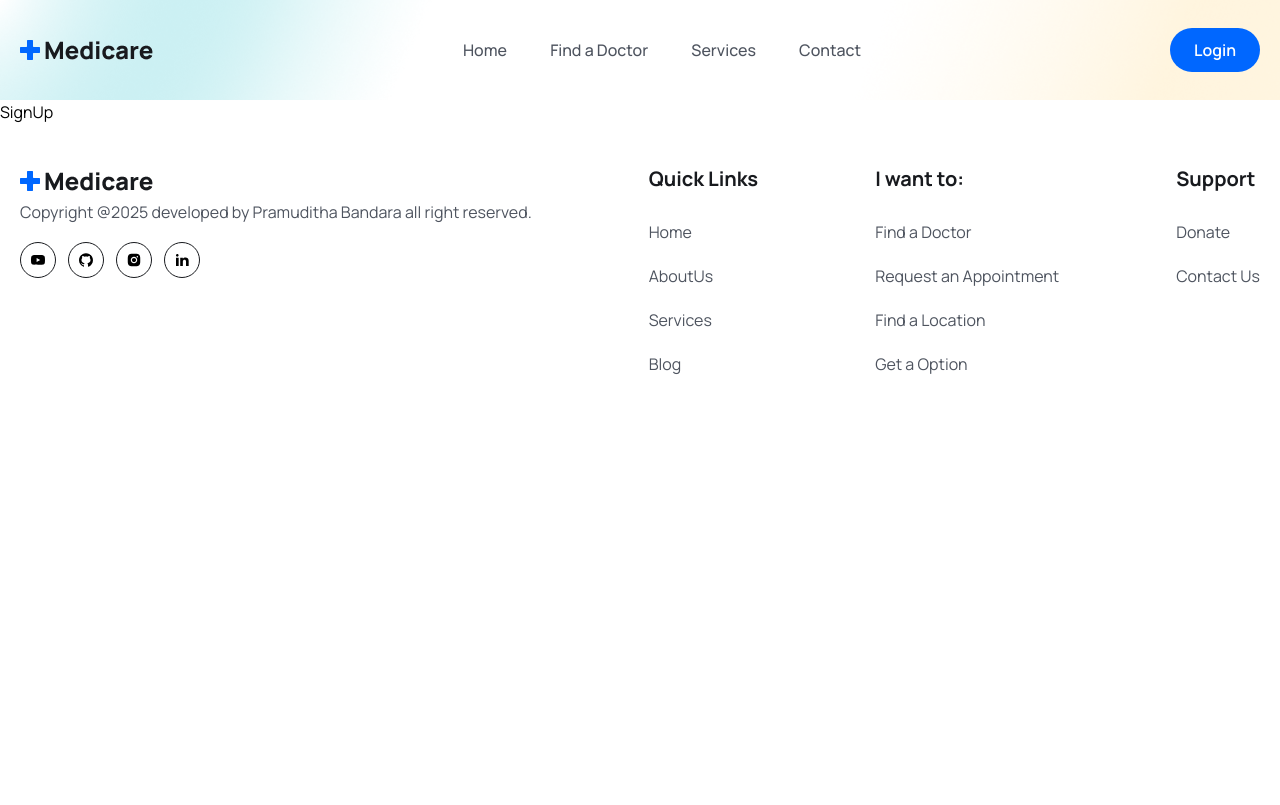
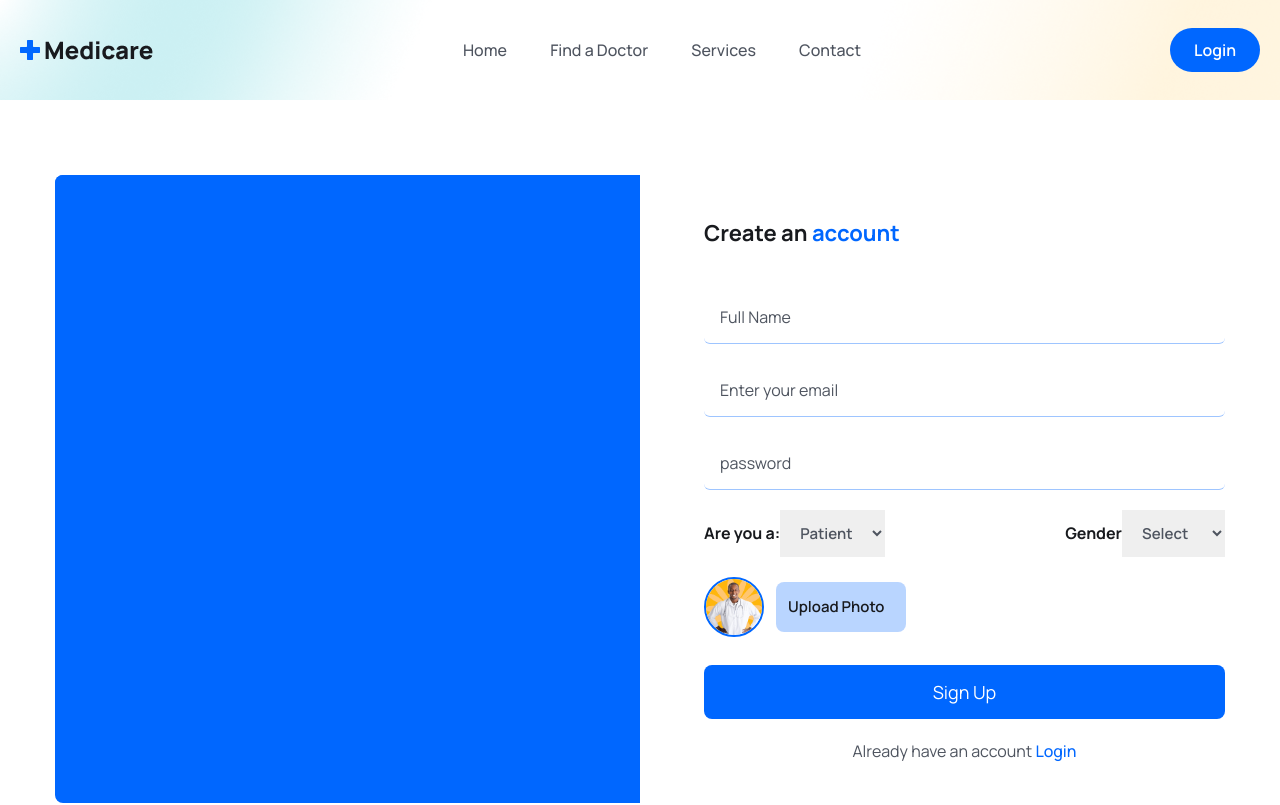
Before and after one commit to KMPKBandara/MediQ, a React (Vite) app in the folder frontend/: page /register in a window 1280 px wide. Shown: the top 805 px of the page. Built offline with nearby package versions, Linux system fonts and the light colour scheme.

Commit message:
Complete Login, Signup and Contact sections

```diff
--- a/frontend/src/index.css
+++ b/frontend/src/index.css
@@ -24,6 +24,15 @@
     .text_para{
         @apply text-[18px] leading-[30px] font-[400] text-textColor mt-[18px];
     }
+
+    .form_lable{
+        @apply text-textColor font-semibold text-[16px] leading-7 mb-2;
+    }
+
+    .form_input{
+        @apply w-full px-4 border-solid border-[#0066ff61] focus:outline-none focus:border-primaryColor text-[16px] leading-7 text-headingColor placeholder:text-textColor cursor-pointer rounded-md;
+    }
+
 }
 
 @media only screen and (max-width:1024px){
@@ -80,4 +89,12 @@
   .hero_section{
     @apply bg-[url('./assets/images/hero-bg.png')] bg-no-repeat bg-center bg-cover;
   }
+
+  .form_lable{
+        @apply text-textColor font-semibold text-[16px] leading-7 mb-2;
+  }
+
+  .form_input{
+        @apply w-full px-4 border-solid border-[#0066ff61] focus:border-primaryColor text-[16px] leading-7 text-headingColor placeholder:text-textColor cursor-pointer rounded-md;
+  }
 }
--- a/frontend/src/pages/Contact.jsx
+++ b/frontend/src/pages/Contact.jsx
@@ -1,7 +1,56 @@
 import React from "react";
 
 const Contact = () => {
-  return <div>Contact</div>;
+  return (
+    <section>
+      <div className="px-4 mx-auto max-w-screen-md">
+        <h2 className="heading text-center">Contact Us</h2>
+        <p className="mb-8 lg:mb-16 font-light text-center  text_para">
+          Got a technical issue? want to send feedback about a beta feature Let
+          us know.
+        </p>
+        <form action="#" className="space-y-8">
+          <div>
+            <label htmlFor="email" className="form_lable">
+              Your Email
+            </label>
+            <input
+              type="email"
+              id="email"
+              placeholder="example@gmail.com"
+              className="form_input mt-1"
+            />
+          </div>
+          <div>
+            <label htmlFor="subject" className="form_lable">
+              Subject
+            </label>
+            <input
+              type="text"
+              id="subject"
+              placeholder="Let us know we can help you"
+              className="form_input mt-1"
+            />
+          </div>
+          <div className="sm:col-span-2">
+            <label htmlFor="message" className="form_lable">
+              Your Message
+            </label>
+            <textarea
+              rows="6"
+              type="text"
+              id="message"
+              placeholder="Leave a comment ....."
+              className="form_input mt-1"
+            />
+          </div>
+          <button type="submit" className="btn rounded sm:w-fit">
+            Submit
+          </button>
+        </form>
+      </div>
+    </section>
+  );
 };
 
 export default Contact;
--- a/frontend/src/pages/Login.jsx
+++ b/frontend/src/pages/Login.jsx
@@ -1,4 +1,5 @@
 import React, { useState } from "react";
+import { Link } from "react-router-dom";
 
 const Login = () => {
   const [formData, setFormData] = useState({
@@ -34,7 +35,7 @@
               name="password"
               value={formData.password}
               onChange={handleInputChange}
-              className="w-full px-4 py-3 border-b border-solid border-[#0066ff61] focus:outline-none focus:border-b-primaryColor text-[16px] leading-7 text-headingColor placeholder:text-textColor rounded-md cursor-pointer"
+              className="w-full py-3 border-b border-solid border-[#0066ff61] focus:outline-none focus:border-b-primaryColor text-[16px] leading-7 text-headingColor placeholder:text-textColor cursor-pointer"
               required
             />
           </div>
@@ -46,6 +47,12 @@
               Login
             </button>
           </div>
+          <p className="mt-5 text-textColor text-center">
+            Don't have an account?{" "}
+            <Link to="/register" className="text-primaryColor font-medium mi-1">
+              Register
+            </Link>
+          </p>
         </form>
       </div>
     </section>
--- a/frontend/src/pages/Signup.jsx
+++ b/frontend/src/pages/Signup.jsx
@@ -1,7 +1,169 @@
-import React from "react";
+import React, { useState } from "react";
+import signupImg from "../assets/images/signup.gif";
+import avatar from "../assets/images/doctor-img01.png";
+import { Link } from "react-router-dom";
 
 const Signup = () => {
-  return <div>SignUp</div>;
+  const [selectedFile, setSelectedFile] = useState(null);
+  const [previewURL, setpreviewURL] = useState("");
+  const [formData, setFormData] = useState({
+    name: "",
+    email: "",
+    password: "",
+    photo: selectedFile,
+    gender: "",
+    role: "patient",
+  });
+
+  const handleInputChange = (e) => {
+    setFormData({ ...formData, [e.target.name]: e.target.value });
+  };
+
+  const handleFileInputChange = async (event) => {
+    const file = event.target.file[0];
+    //later we  wil use cloudinary to upload images
+  };
+
+  const submitHandler = async (event) => {
+    event.preventDefault();
+  };
+
+  return (
+    <section className="px-5 xl:px-0">
+      <div className="max-w-[1170px] mx-auto">
+        <div className="grid grid-cols-1 lg:grid-cols-2">
+          {/* ===== img box ===== */}
+          <div className="hidden lg:block bg-primaryColor rounded-l-lg">
+            <figure className="rounded-l-lg">
+              <img
+                src={signupImg}
+                alt="Signup Illustration"
+                className="w-full rounded-l-lg"
+              />
+            </figure>
+          </div>
+          {/* ===== sign up form ===== */}
+          <div className="rounded-l-lg lg:pl-16 py-10">
+            <h3 className="text-headingColor text-[22px] leading-9 font-bold mb-10">
+              Create an <span className="text-primaryColor">account</span>
+            </h3>
+            <form onSubmit={submitHandler}>
+              <div className="mb-5">
+                <input
+                  type="text"
+                  placeholder="Full Name"
+                  name="name"
+                  value={formData.name}
+                  onChange={handleInputChange}
+                  className="w-full pr-4 px-4 py-3 border-b border-solid border-[#0066ff61] focus:outline-none focus:border-b-primaryColor text-[16px] leading-7 text-headingColor placeholder:text-textColor rounded-md cursor-pointer"
+                  required
+                />
+              </div>
+              <div className="mb-5">
+                <input
+                  type="email"
+                  placeholder="Enter your email"
+                  name="email"
+                  value={formData.email}
+                  onChange={handleInputChange}
+                  className="w-full pr-4 px-4 py-3 border-b border-solid border-[#0066ff61] focus:outline-none focus:border-b-primaryColor text-[16px] leading-7 text-headingColor placeholder:text-textColor rounded-md cursor-pointer"
+                  required
+                />
+              </div>
+              <div className="mb-5">
+                <input
+                  type="password"
+                  placeholder="password"
+                  name="password"
+                  value={formData.password}
+                  onChange={handleInputChange}
+                  className="w-full pr-4 px-4 py-3 border-b border-solid border-[#0066ff61] focus:outline-none focus:border-b-primaryColor text-[16px] leading-7 text-headingColor placeholder:text-textColor rounded-md cursor-pointer"
+                  required
+                />
+              </div>
+
+              <div className="mb-5 flex items-center justify-between">
+                <label
+                  htmlFor=""
+                  className="text-headingColor font-bold text-[16px] leading-7"
+                >
+                  Are you a:
+                  <select
+                    name="role"
+                    value={formData.role}
+                    onChange={handleInputChange}
+                    className="text-textColor font-semibold text-[15px] leading-7 px-4 py-3 focus:outline-none"
+                  >
+                    <option value="patient">Patient</option>
+                    <option value="doctor">Doctor</option>
+                  </select>
+                </label>
+                <label
+                  htmlFor=""
+                  className="text-headingColor font-bold text-[16px] leading-7"
+                >
+                  Gender
+                  <select
+                    name="gender"
+                    value={formData.gender}
+                    onChange={handleInputChange}
+                    className="text-textColor font-semibold text-[15px] leading-7 px-4 py-3 focus:outline-none"
+                  >
+                    <option value="">Select</option>
+                    <option value="male">Male</option>
+                    <option value="female">Female</option>
+                    <option value="other">Other</option>
+                  </select>
+                </label>
+              </div>
+
+              <div className="mb-5 flex items-center gap-3">
+                <figure className="w-[60px] h-[60px] rounded-full border-2 border-solid border-primaryColor flex items-center justify-center">
+                  <img src={avatar} alt="" className="w-full rounded-full" />
+                </figure>
+
+                <div className="relative w-[130px] h-[50px]">
+                  <input
+                    type="file"
+                    name="photo"
+                    id="customFile"
+                    onChange={handleFileInputChange}
+                    accept=".jpg, .png"
+                    className="absolute top-0 left-0 w-full h-full opacity-0 cursor-pointer"
+                  />
+
+                  <label
+                    htmlFor="customFile"
+                    className="absolute top-0 left-0 w-full h-full flex items-center px-[0.75rem] py-[0.375rem] text-[15px] leading-6 overflow-hidden bg-[#0066ff46] text-headingColor font-semibold rounded-lg truncate cursor-pointer"
+                  >
+                    Upload Photo
+                  </label>
+                </div>
+              </div>
+
+              <div className="mt-7">
+                <button
+                  type="submit"
+                  className="w-full bg-primaryColor text-white text-[18px] leading-[30px] rounded-lg px-4 py-3"
+                >
+                  Sign Up
+                </button>
+              </div>
+              <p className="mt-5 text-textColor text-center">
+                Already have an account{" "}
+                <Link
+                  to="/login"
+                  className="text-primaryColor font-medium mi-1"
+                >
+                  Login
+                </Link>
+              </p>
+            </form>
+          </div>
+        </div>
+      </div>
+    </section>
+  );
 };
 
 export default Signup;
```
Also changed, not shown: 1 other file (tests, documents, lock files or other folders).
